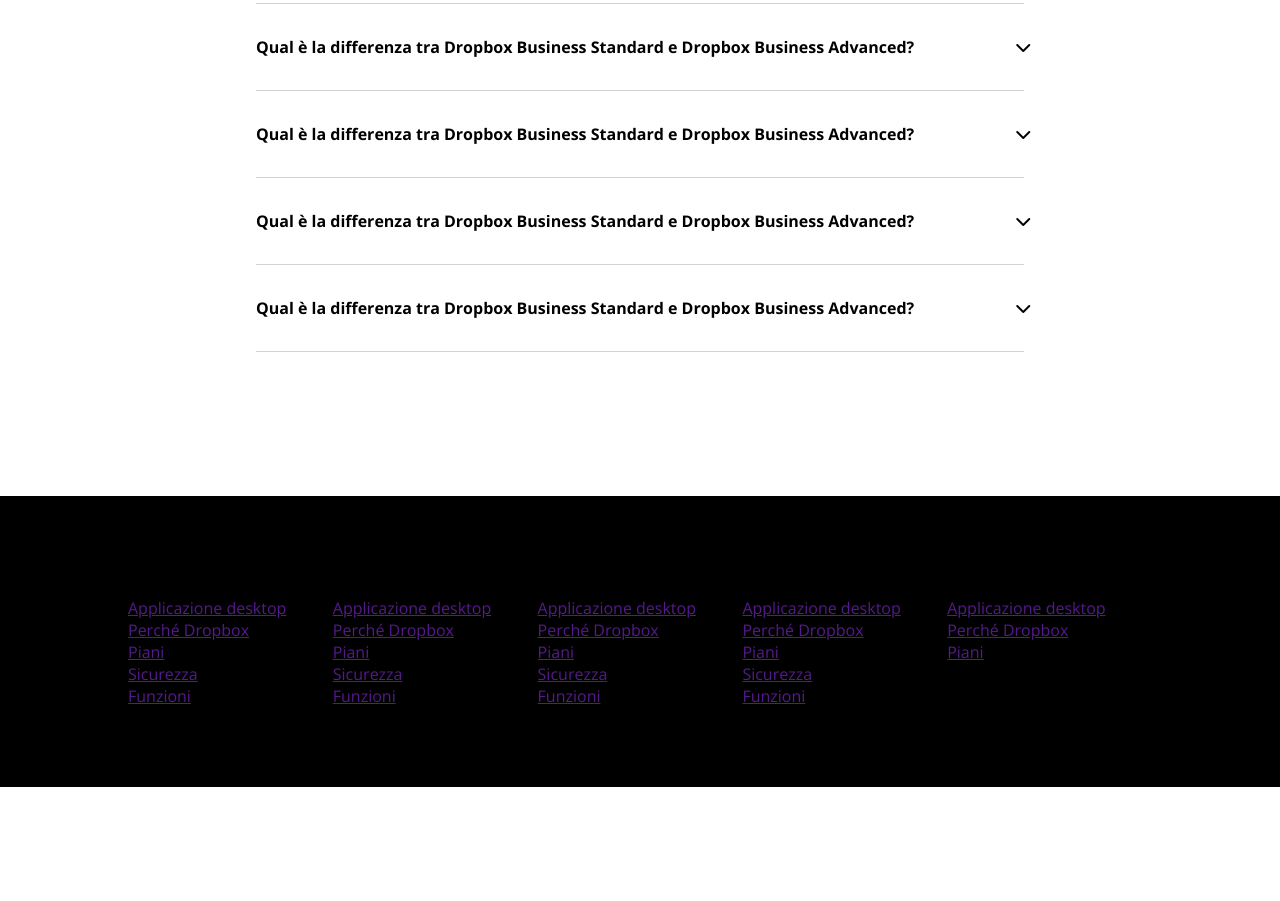
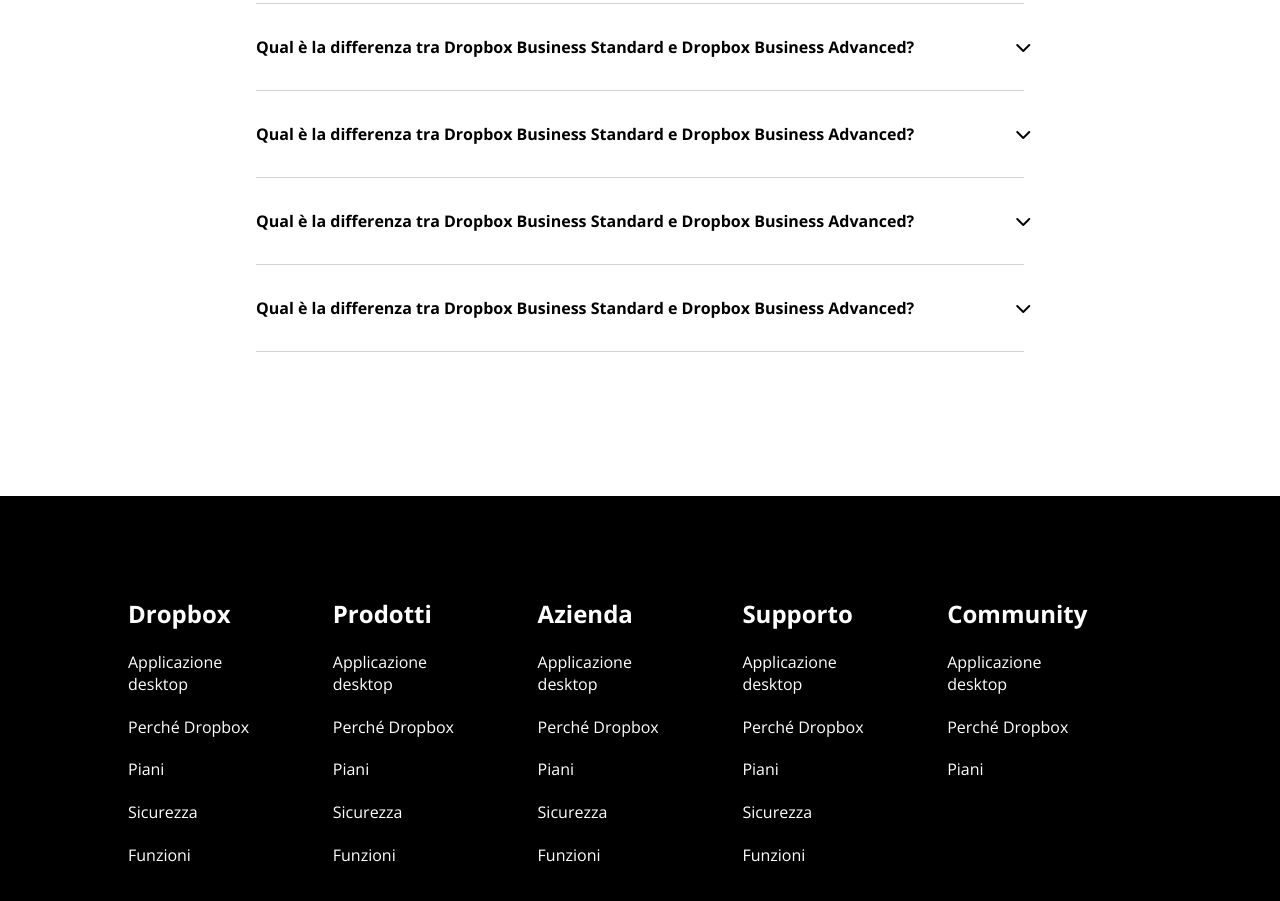
Before and after one commit to ElperdonXV/htmlcss-dropbox, a plain HTML site: page index.html in a window 1280 px wide. Shown: the part 7198-8099 px from the top of the page. Before the commit the page ends 7985 px from the top, so only its background shows below. Drawn offline with nearby package versions, Linux system fonts and the light colour scheme.

Commit message:
footer progress

```diff
--- a/css/style.css
+++ b/css/style.css
@@ -609,5 +609,30 @@ footer{
 }
 
 .footer-col{
-    width: calc(100% / 5)
+    width: calc( (100% / 5) - 3em );
+    margin-right: 3em;
 }
+
+.footer-list{
+    list-style: none;
+}
+
+.footer-list li{
+    margin: 1.3em 0;
+}
+
+.footer-list h5, .footer-list a{
+    color: white;
+}
+
+.footer-list h5{
+    font-size: 1.5em;
+}
+
+.footer-list a{
+    text-decoration: none;
+}
+
+.footer-list a:hover{
+    text-decoration: underline;
+}
```
